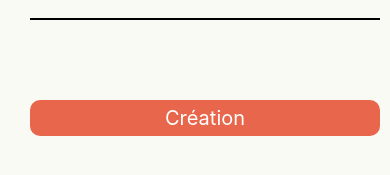
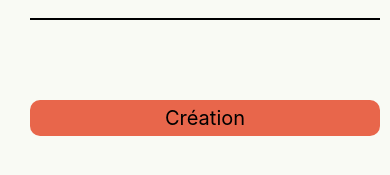
Before and after one commit to Ludoc0de/FormeAlimentaire, a React Native app: screen /Create in a window 390 px wide. Shown: the part 519-694 px from the top of the page. Built offline with nearby package versions, Linux system fonts and the light colour scheme.

Commit message:
import create component

```diff
--- a/screens/Create.js
+++ b/screens/Create.js
@@ -10,6 +10,7 @@ import {
 // const image = require("../assets/wave.png");
 import { getAuth, createUserWithEmailAndPassword } from "firebase/auth";
 import LabeledTextInput from "./components/LabeledTextInput";
+import CustomButton from "./components/CustomButton";
 
 export default function Create({ navigation }) {
   const [email, setEmail] = useState("");
@@ -74,9 +75,14 @@ export default function Create({ navigation }) {
           secure={true}
         />
         <View style={styles.btnWrapper}>
-          <TouchableOpacity style={styles.button} onPress={onPress}>
+          <CustomButton
+            style={styles.button}
+            onPress={onPress}
+            text="Création"
+          />
+          {/* <TouchableOpacity style={styles.button} onPress={onPress}>
             <Text style={styles.btnText}>Création</Text>
-          </TouchableOpacity>
+          </TouchableOpacity> */}
         </View>
       </View>
     </View>
@@ -101,22 +107,22 @@ const styles = StyleSheet.create({
     fontWeight: "bold",
     marginBottom: 40,
   },
-  btnWrapper: {
-    flexDirection: "row",
-    alignItems: "flex-end",
-    justifyContent: "space-between",
-    paddingRight: 24,
-  },
-  button: {
-    alignItems: "center",
-    backgroundColor: "#E8664B",
-    borderRadius: 10,
-    padding: 6,
-    marginTop: 40,
-    width: 350,
-  },
-  btnText: {
-    color: "white",
-    fontSize: 20,
-  },
+  // btnWrapper: {
+  //   flexDirection: "row",
+  //   alignItems: "flex-end",
+  //   justifyContent: "space-between",
+  //   paddingRight: 24,
+  // },
+  // button: {
+  //   alignItems: "center",
+  //   backgroundColor: "#E8664B",
+  //   borderRadius: 10,
+  //   padding: 6,
+  //   marginTop: 40,
+  //   width: 350,
+  // },
+  // btnText: {
+  //   color: "white",
+  //   fontSize: 20,
+  // },
 });
```
